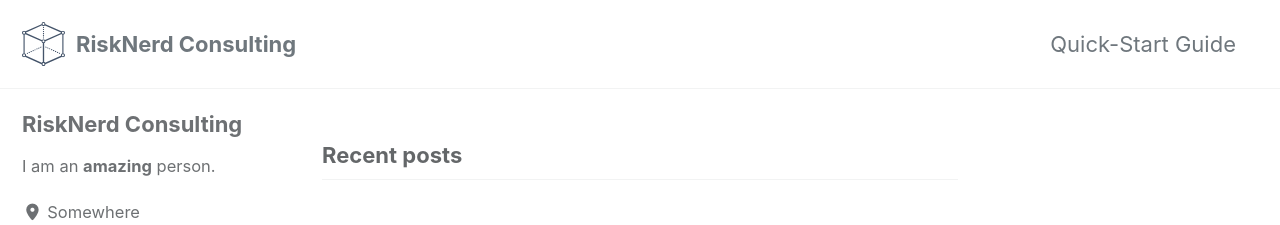
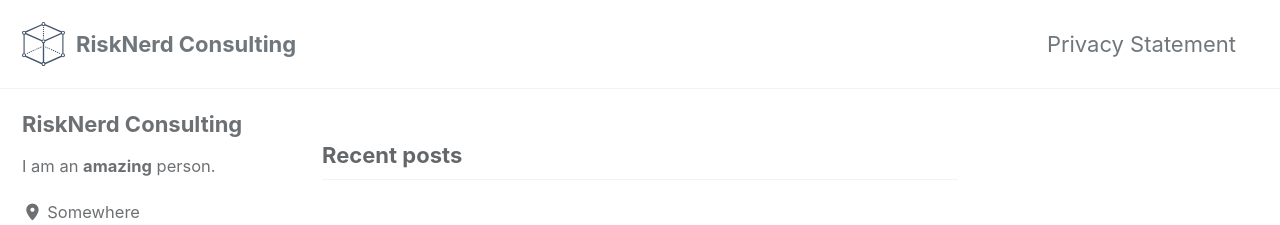
Before and after one commit to mattddickinson/risknerd2, a Jekyll site: the page built from Purgatory/index.html, in a window 1280 px wide. Shown: the top 225 px of the page. Built offline with Jekyll 4.4.1, drawn with Linux system fonts in a browser that asks for light colours; cached includes are drawn as plain includes.

Commit message:
Update navigation.yml

```diff
--- a/_data/navigation.yml
+++ b/_data/navigation.yml
@@ -1,12 +1,10 @@
 # main links
 main:
-  - title: "Quick-Start Guide"
-    url: https://mmistakes.github.io/minimal-mistakes/docs/quick-start-guide/
   # - title: "About"
   #   url: https://mmistakes.github.io/minimal-mistakes/about/
   # - title: "Sample Posts"
   #   url: /year-archive/
   # - title: "Sample Collections"
   #   url: /collection-archive/
-  # - title: "Sitemap"
-  #   url: /sitemap/
+  - title: "Privacy Statement"
+    url: /pages/privacy/
```
